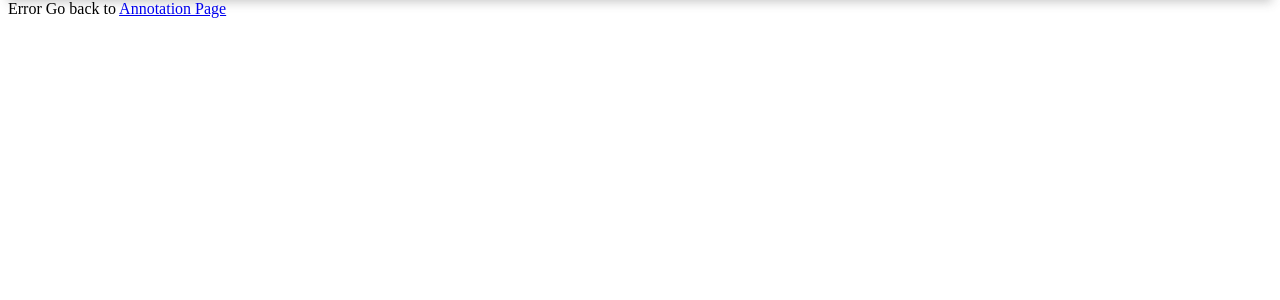
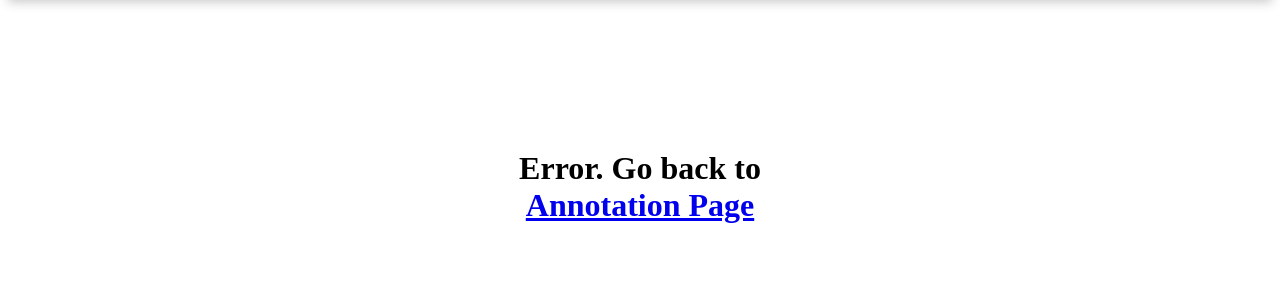
Before and after one commit to dlfonseka/svat, a Django app: page /annotation/error in a window 1280 px wide. Shown: the part 88-388 px from the top of the page. Run offline with Django 3.2, Linux system fonts and the light colour scheme; a user stored in the database is signed in.

Commit message:
Homepage/errorpage stylings

```diff
--- a/annotation/templates/annotation/error.html
+++ b/annotation/templates/annotation/error.html
@@ -1,10 +1,10 @@
 {% extends "base.html" %}
 {% block content %}
 
-    Error
-    Go back to <a href="{% url 'annotation:index' %}">Annotation Page</a>
+    <h1 class='error'>Error. Go back to <a href="{% url 'annotation:index' %}">Annotation Page</a></h1>
+
     {% if video_errors %}
-        {{video_errors}}
+        <h1>{{video_errors.video}}</h1>
     {% endif %}
 
     {% if annotation_errors %}
--- a/static/css/style.css
+++ b/static/css/style.css
@@ -109,3 +109,11 @@ nav ul{
   text-align: center;
   margin-top: 150px;
 }
+
+h1.error {
+  display: flex;
+  flex-direction: column;
+  justify-content: center;
+  text-align: center;
+  margin-top: 150px;
+}
```
Also changed, not shown: annotation/templates/annotation/index.html (+0 -11 lines).
